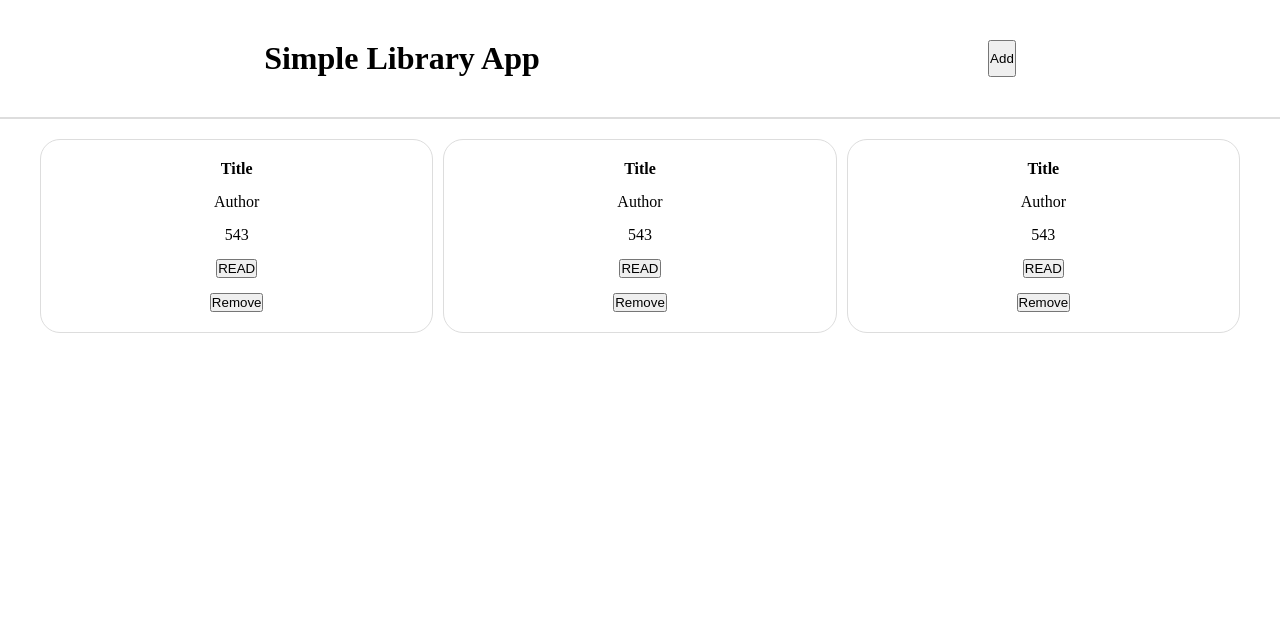
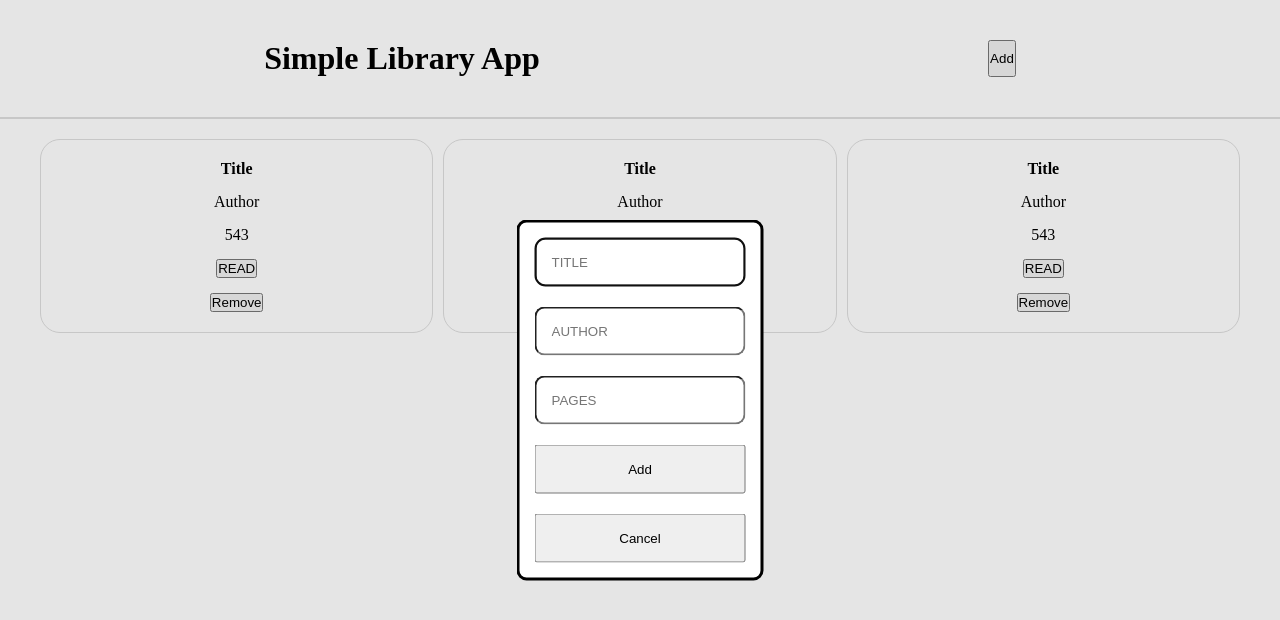
Before and after one commit to Kasy00/Library-app, a plain HTML site: page index.html in a window 1280 px wide. Both pictures are taken after a click on the button "Add". Drawn offline with Linux system fonts and the light colour scheme.

Commit message:
Added dialog tag for adding new books and javascript listeners to show and close it

```diff
--- a/index.html
+++ b/index.html
@@ -36,6 +36,15 @@
                 <button id="removeBtn" type="button">Remove</button>
             </div>
         </div>
+        <dialog>
+            <form method="dialog">
+                <input type="text" id="title" placeholder="TITLE">
+                <input type="text" id="author" placeholder="AUTHOR">
+                <input type="number" id="pages" placeholder="PAGES" min="1" max="9999">
+                <button type="submit">Add</button>
+                <button type="submit" formmethod="dialog">Cancel</button>
+            </form>
+        </dialog>
     </div>
 </body>
 </html>
--- a/script.js
+++ b/script.js
@@ -0,0 +1,13 @@
+const dialog = document.querySelector('dialog');
+const addBtn = document.getElementById('addBtn');
+
+addBtn.addEventListener('click', () =>{
+    dialog.showModal();
+});
+
+dialog.addEventListener('click', e =>{
+    const dialogDimensions = dialog.getBoundingClientRect();
+    if(e.clientX < dialogDimensions.left || e.clientX > dialogDimensions.right || e.clientY < dialogDimensions.top || e.clientY > dialogDimensions.bottom){
+        dialog.close();
+    }
+});
--- a/style.css
+++ b/style.css
@@ -42,3 +42,27 @@ body{
     align-items: center;
     gap: 1.5rem;
 }
+
+dialog{
+    position: absolute;
+    top: 50%;
+    left: 50%;
+    transform: translate(-50%, -50%);
+    border-radius: 1rem;
+}
+
+dialog form{
+    display: flex;
+    flex-direction: column;
+    padding: 1.5rem;
+    gap: 2rem;
+}
+
+form input{
+    padding: 1.5rem;
+    border-radius: 1rem;
+}
+
+form button{
+    padding: 1.5rem;
+}
```
